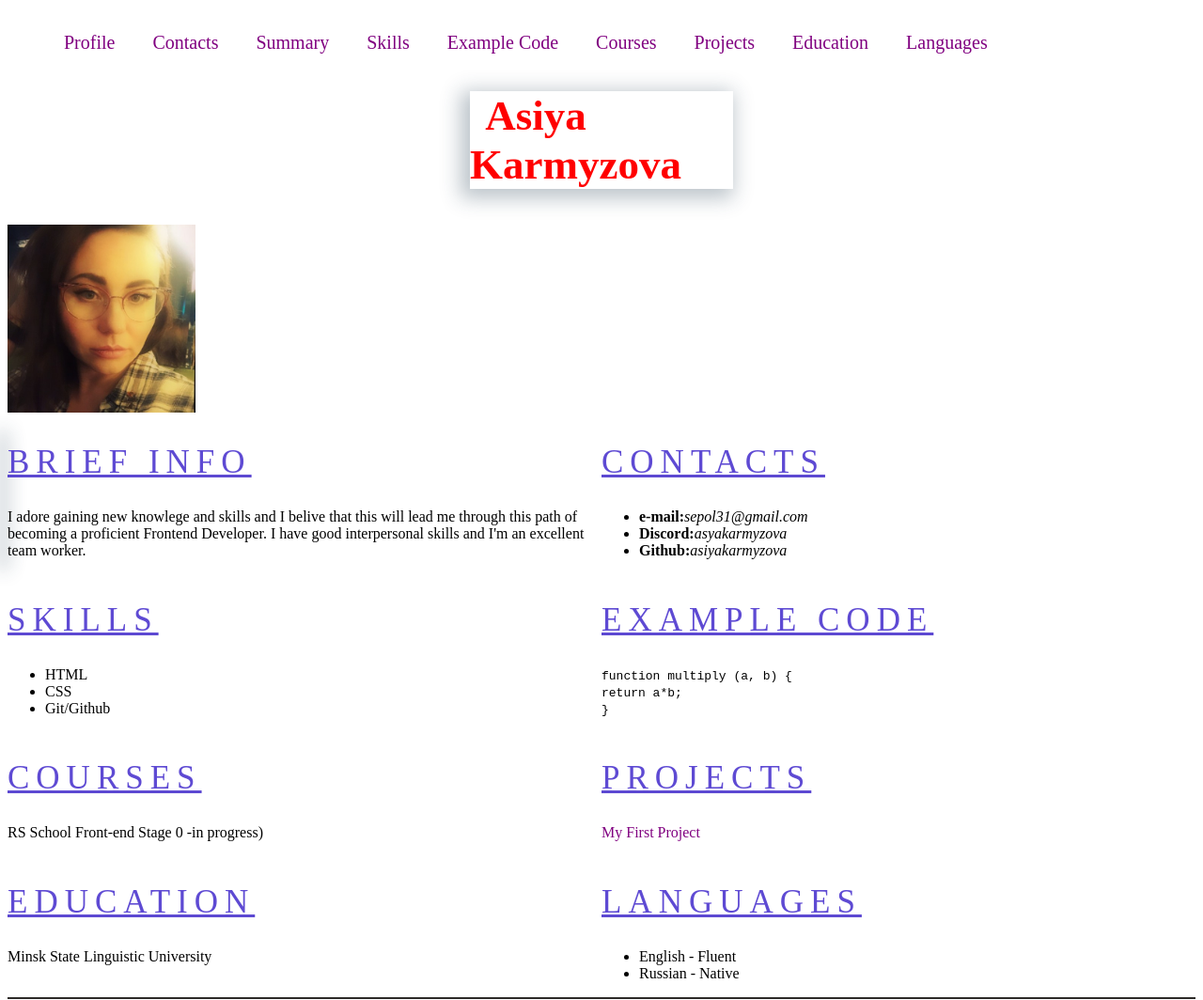
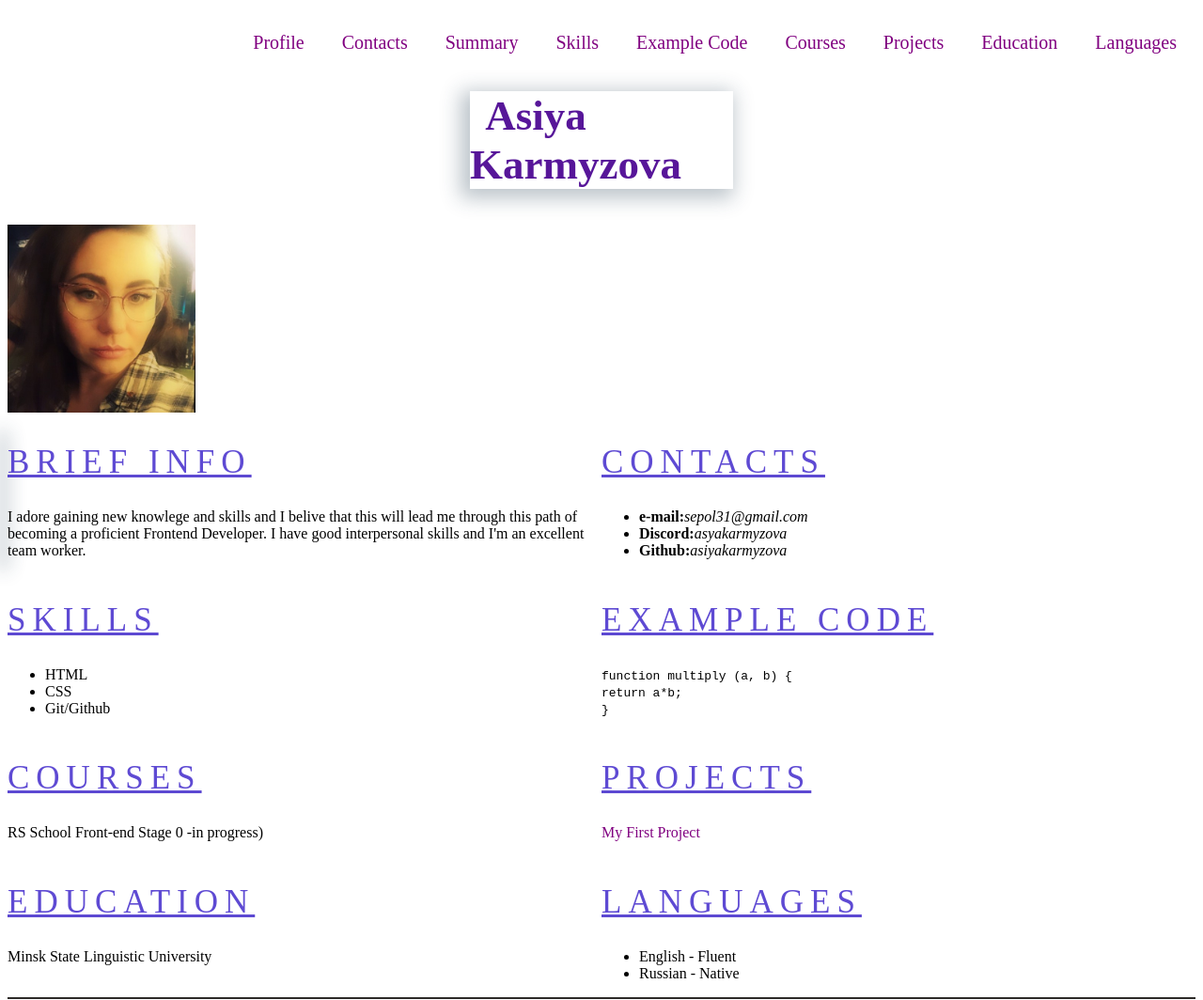
Before and after one commit to asiyakarmyzova/rsschool-cv, a plain HTML site: page index.html in a window 1280 px wide. Shown: the top 1064 px of the page at 94% size. Drawn offline with Linux system fonts and the light colour scheme.

Commit message:
feat: update style.css

```diff
--- a/style.css
+++ b/style.css
@@ -4,6 +4,7 @@
   .nav-list {
     display: flex;
     list-style: none;
+    justify-content: flex-end;
     font-size: 20px;
     height: 40px;
 }
@@ -13,7 +14,7 @@
 }
 .name {
   text-align: center;
-  color: red;
+  color: #4f0a94f3;
   font-size: 45px;
 }
   .section-title {
@@ -32,7 +33,9 @@
   .main {
     width: 100%
   }
-
+  html {
+    scroll-behavior: smooth;
+  }
 
   .body {
     font-family: 'Roboto', sans-serif;
```
